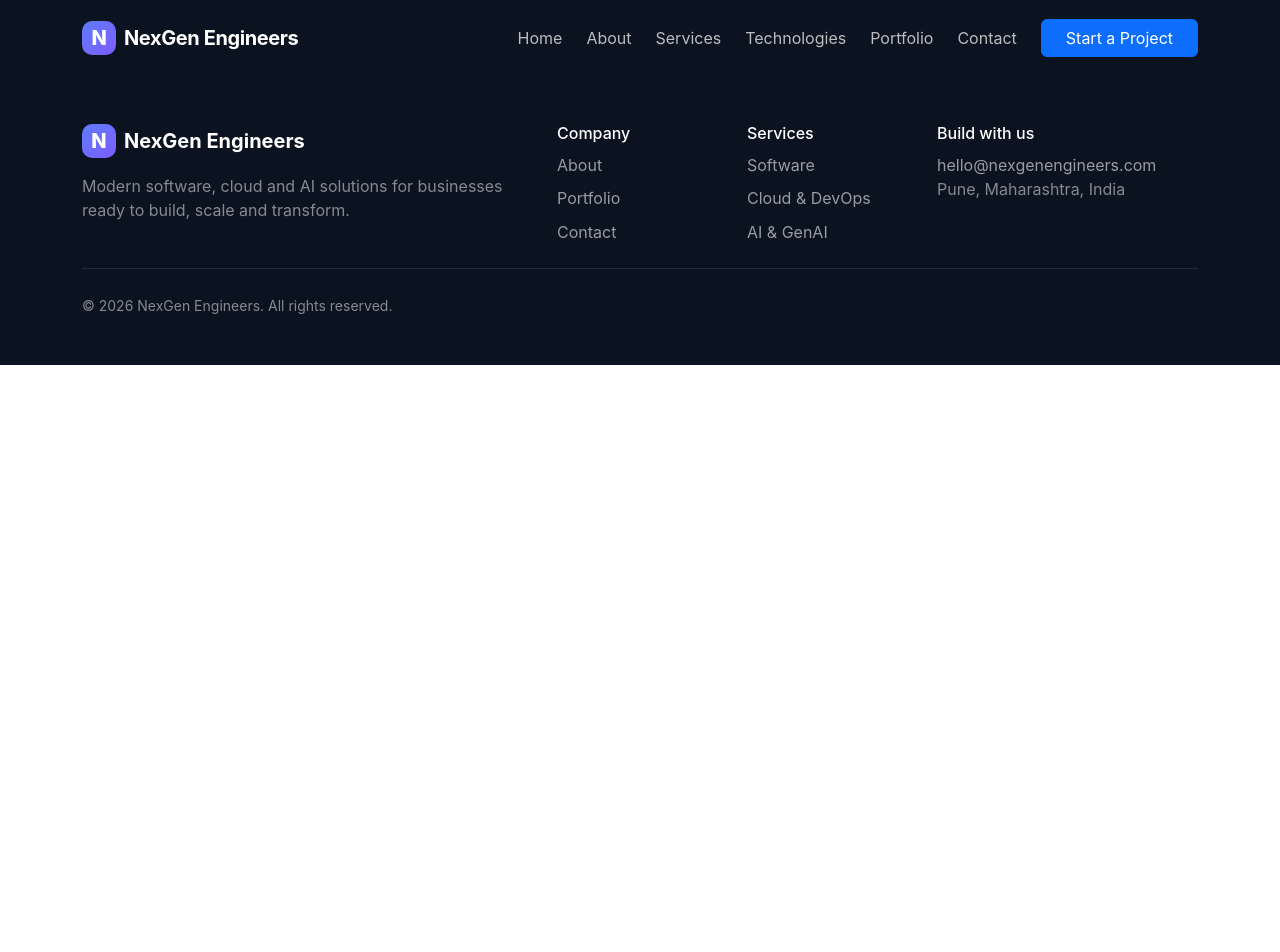
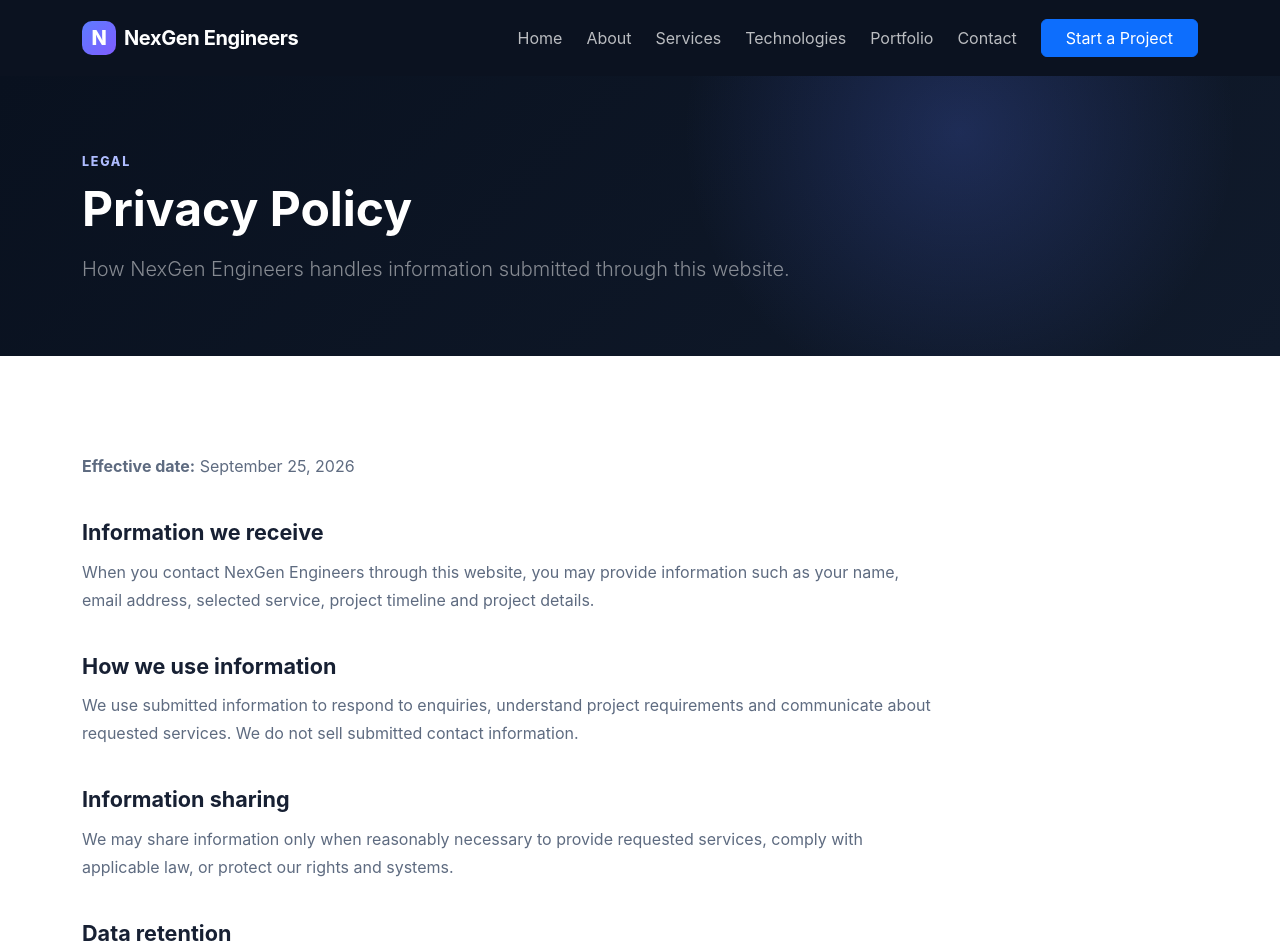
Before and after one commit to AmitKumarPrasad/nexgen-engineers-website, a React (Vite) app: page /privacy in a window 1280 px wide. Shown: the top 952 px of the page. Before the commit the page ends 800 px from the top, so only its background shows below. Built offline with nearby package versions, Linux system fonts and the light colour scheme.

Commit message:
Legal pages and 404 readiness (#9)
* feat: add privacy policy page

* feat: add terms page

* feat: add 404 page

* feat: add legal and 404 routes

* feat: add legal footer links

* style: add legal page typography

```diff
--- a/src/App.jsx
+++ b/src/App.jsx
@@ -7,6 +7,9 @@ import ServicesPage from './pages/ServicesPage';
 import Technologies from './pages/Technologies';
 import Portfolio from './pages/Portfolio';
 import Contact from './pages/Contact';
+import Privacy from './pages/Privacy';
+import Terms from './pages/Terms';
+import NotFound from './pages/NotFound';
 
 function Layout({ children }) {
   return <><a className="skip-link" href="#main-content">Skip to main content</a><Navbar /><main id="main-content">{children}</main><Footer /></>;
@@ -20,5 +23,8 @@ export default function App() {
     <Route path="/technologies" element={<Technologies />} />
     <Route path="/portfolio" element={<Portfolio />} />
     <Route path="/contact" element={<Contact />} />
+    <Route path="/privacy" element={<Privacy />} />
+    <Route path="/terms" element={<Terms />} />
+    <Route path="*" element={<NotFound />} />
   </Routes></Layout></BrowserRouter>;
 }
--- a/src/components/Footer.jsx
+++ b/src/components/Footer.jsx
@@ -9,7 +9,7 @@ export default function Footer() {
         <div className="col-sm-6 col-lg-2"><h2 className="h6 text-white">Services</h2><NavLink className="footer-link" to="/services">Software</NavLink><NavLink className="footer-link" to="/services">Cloud & DevOps</NavLink><NavLink className="footer-link" to="/services">AI & GenAI</NavLink></div>
         <div className="col-lg-3"><h2 className="h6 text-white">Build with us</h2><a className="footer-link" href="mailto:hello@nexgenengineers.com">hello@nexgenengineers.com</a><p className="text-white-50 mb-0">Pune, Maharashtra, India</p></div>
       </div>
-      <hr className="border-secondary opacity-25 my-4"/><small className="text-white-50">© {new Date().getFullYear()} NexGen Engineers. All rights reserved.</small>
+      <hr className="border-secondary opacity-25 my-4"/><div className="d-flex flex-wrap gap-3 align-items-center"><small className="text-white-50">© {new Date().getFullYear()} NexGen Engineers. All rights reserved.</small><NavLink className="footer-link mb-0" to="/privacy">Privacy</NavLink><NavLink className="footer-link mb-0" to="/terms">Terms</NavLink></div>
     </div>
   </footer>;
 }
--- /dev/null
+++ b/src/pages/NotFound.jsx
@@ -0,0 +1,8 @@
+import { NavLink } from 'react-router-dom';
+import SEO from '../components/SEO';
+
+export default function NotFound() {
+  return <><SEO title="Page Not Found | NexGen Engineers" description="The requested NexGen Engineers page could not be found." />
+    <section className="page-intro py-5"><div className="container py-5 text-center"><span className="eyebrow">404</span><h1 className="display-1 fw-bold text-white mt-2">Page not found.</h1><p className="lead text-white-50 mt-3">The page you requested does not exist or may have moved.</p><NavLink className="btn btn-primary btn-lg mt-3" to="/">Back to Home <i className="bi bi-arrow-up-right ms-2" aria-hidden="true"></i></NavLink></div></section>
+  </>;
+}
--- /dev/null
+++ b/src/pages/Privacy.jsx
@@ -0,0 +1,16 @@
+import SEO from '../components/SEO';
+
+export default function Privacy() {
+  return <>
+    <SEO title="Privacy Policy | NexGen Engineers" description="Privacy Policy for NexGen Engineers and information submitted through the website." />
+    <section className="page-intro py-5"><div className="container py-4"><span className="eyebrow">Legal</span><h1 className="display-5 fw-bold text-white mt-2">Privacy Policy</h1><p className="lead text-white-50 mt-3 mb-0">How NexGen Engineers handles information submitted through this website.</p></div></section>
+    <section className="section-space"><div className="container"><div className="legal-content">
+      <p><strong>Effective date:</strong> September 25, 2026</p>
+      <h2>Information we receive</h2><p>When you contact NexGen Engineers through this website, you may provide information such as your name, email address, selected service, project timeline and project details.</p>
+      <h2>How we use information</h2><p>We use submitted information to respond to enquiries, understand project requirements and communicate about requested services. We do not sell submitted contact information.</p>
+      <h2>Information sharing</h2><p>We may share information only when reasonably necessary to provide requested services, comply with applicable law, or protect our rights and systems.</p>
+      <h2>Data retention</h2><p>We retain enquiry information only for as long as reasonably necessary for the purpose for which it was submitted and for legitimate business or legal requirements.</p>
+      <h2>Contact</h2><p>For privacy questions, contact <a href="mailto:hello@nexgenengineers.com">hello@nexgenengineers.com</a>.</p>
+    </div></div></section>
+  </>;
+}
--- /dev/null
+++ b/src/pages/Terms.jsx
@@ -0,0 +1,16 @@
+import SEO from '../components/SEO';
+
+export default function Terms() {
+  return <>
+    <SEO title="Terms of Use | NexGen Engineers" description="Terms of Use for the NexGen Engineers website." />
+    <section className="page-intro py-5"><div className="container py-4"><span className="eyebrow">Legal</span><h1 className="display-5 fw-bold text-white mt-2">Terms of Use</h1><p className="lead text-white-50 mt-3 mb-0">General terms for using the NexGen Engineers website.</p></div></section>
+    <section className="section-space"><div className="container"><div className="legal-content">
+      <p><strong>Effective date:</strong> September 25, 2026</p>
+      <h2>Website use</h2><p>This website provides general information about NexGen Engineers, its capabilities and services. Content is provided for informational purposes and may change without notice.</p>
+      <h2>Enquiries</h2><p>Submitting the contact form or opening an email to NexGen Engineers does not create a client, employment or other contractual relationship.</p>
+      <h2>Intellectual property</h2><p>Unless otherwise stated, website content, branding and original materials are owned by or used by NexGen Engineers and may not be reproduced without permission.</p>
+      <h2>Third-party services</h2><p>The website may reference third-party technologies, platforms or services. Their use is governed by their respective terms and policies.</p>
+      <h2>Contact</h2><p>Questions about these terms can be sent to <a href="mailto:hello@nexgenengineers.com">hello@nexgenengineers.com</a>.</p>
+    </div></div></section>
+  </>;
+}
--- a/src/styles.css
+++ b/src/styles.css
@@ -28,3 +28,5 @@ body{font-family:Inter,ui-sans-serif,system-ui,-apple-system,BlinkMacSystemFont,
 a:focus-visible,button:focus-visible,input:focus-visible,select:focus-visible,textarea:focus-visible{outline:3px solid rgba(79,124,255,.75);outline-offset:3px}
 @media(max-width:991px){.section-space{padding:72px 0}}
 @media(prefers-reduced-motion:reduce){*,*::before,*::after{scroll-behavior:auto!important;transition:none!important;animation:none!important}}
+
+.legal-content{max-width:860px}.legal-content h2{font-size:1.35rem;font-weight:700;margin-top:2.5rem;margin-bottom:.75rem}.legal-content p{color:#5e6b80;line-height:1.75}.legal-content a{color:#4e6fe9;font-weight:600}.footer-link.mb-0{margin-top:0}
```
